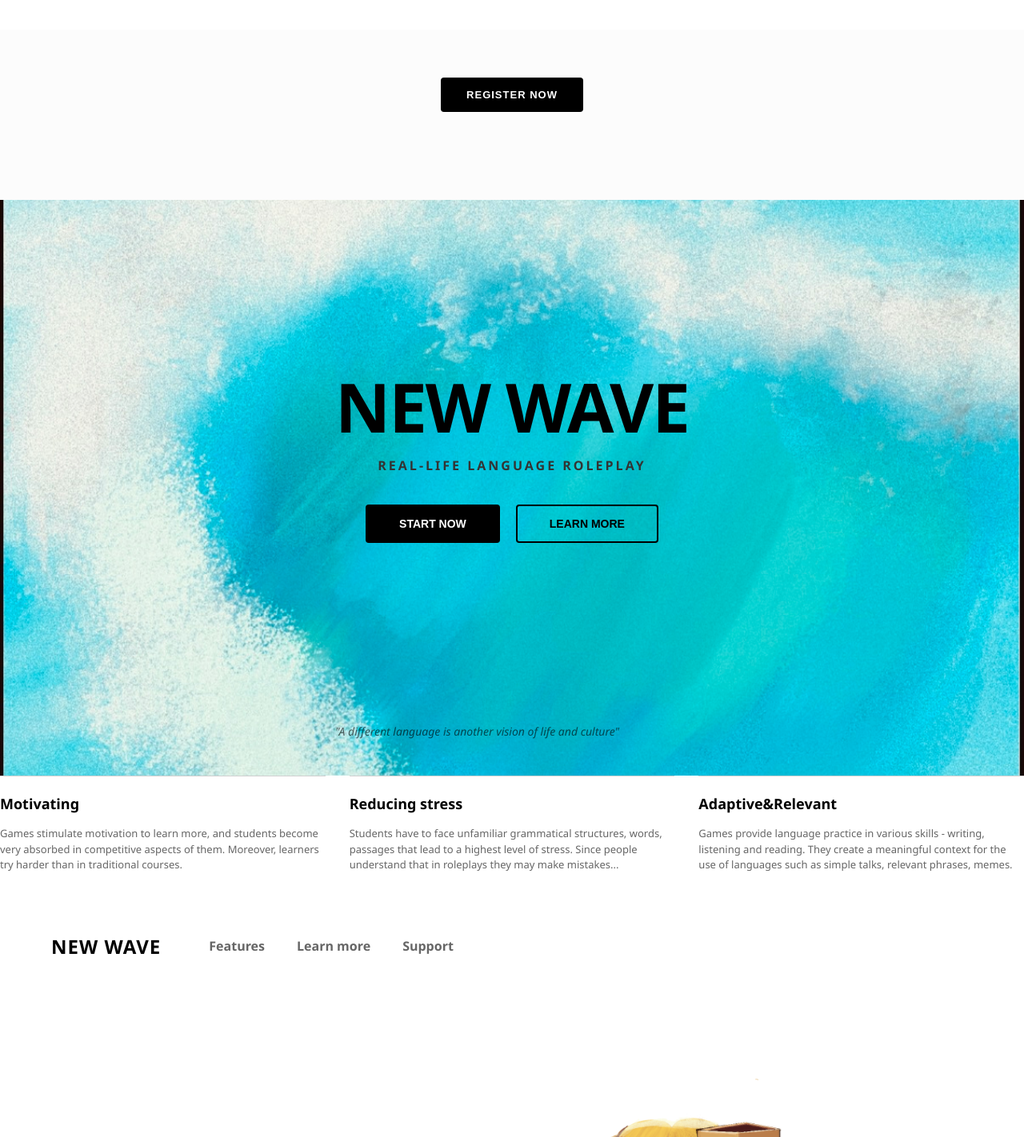
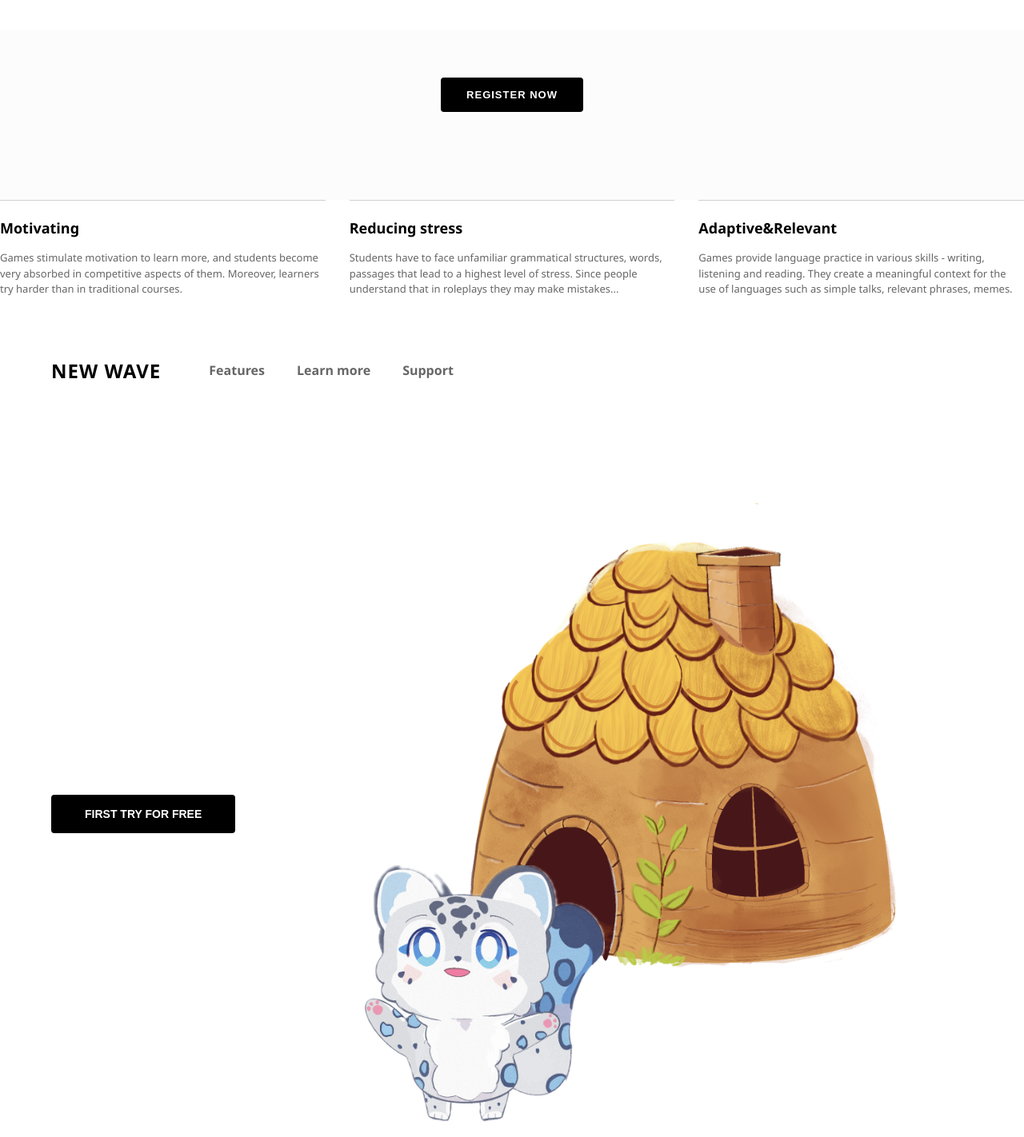
Before and after one commit to wmtm4z6bgt-ux/NewWave.-Real-Life-Language-Roleplay, a Flask app: page / in a window 1280 px wide. Shown: the part 1976-3398 px from the top of the page at 80% size. Run offline with Flask 3, Linux system fonts and the light colour scheme.

Commit message:
save all changes

```diff
--- a/Newwave/templates/index.html
+++ b/Newwave/templates/index.html
@@ -54,19 +54,6 @@
     </div>
 </section>
 
-<header class="hero">
-    <div class="hero-content">
-        <h1 class="main-title">NEW WAVE</h1>
-        <p class="subtitle">REAL-LIFE LANGUAGE ROLEPLAY</p>
-        <div class="hero-buttons">
-            <button class="btn-black" onclick="openModal()">START NOW</button>
-            <a href="#about" style="text-decoration: none;">
-                <button class="btn-outline">LEARN MORE</button>
-            </a>
-        </div>
-        <p class="quote">"A different language is another vision of life and culture"</p>
-    </div>
-</header>
 
 <div id="regModal" class="modal">
     <div class="modal-content">
```
